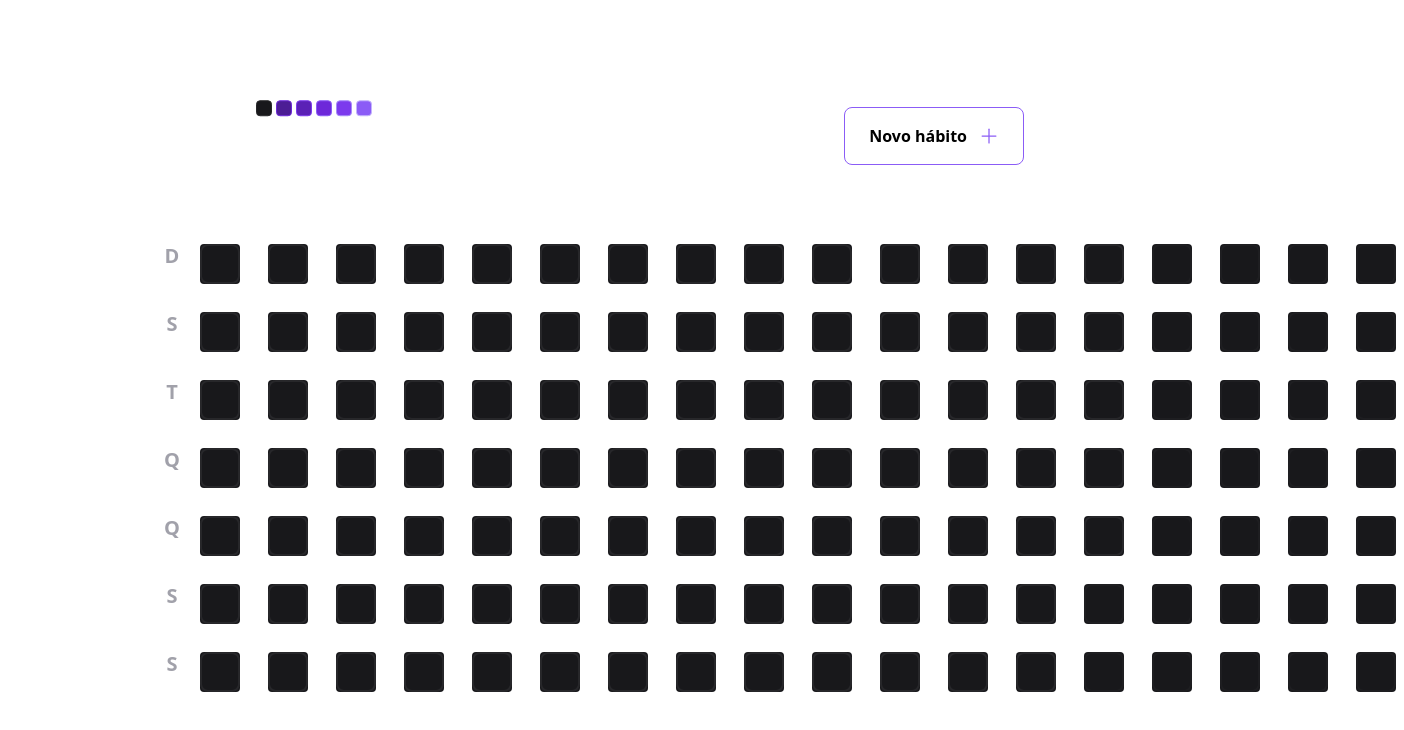
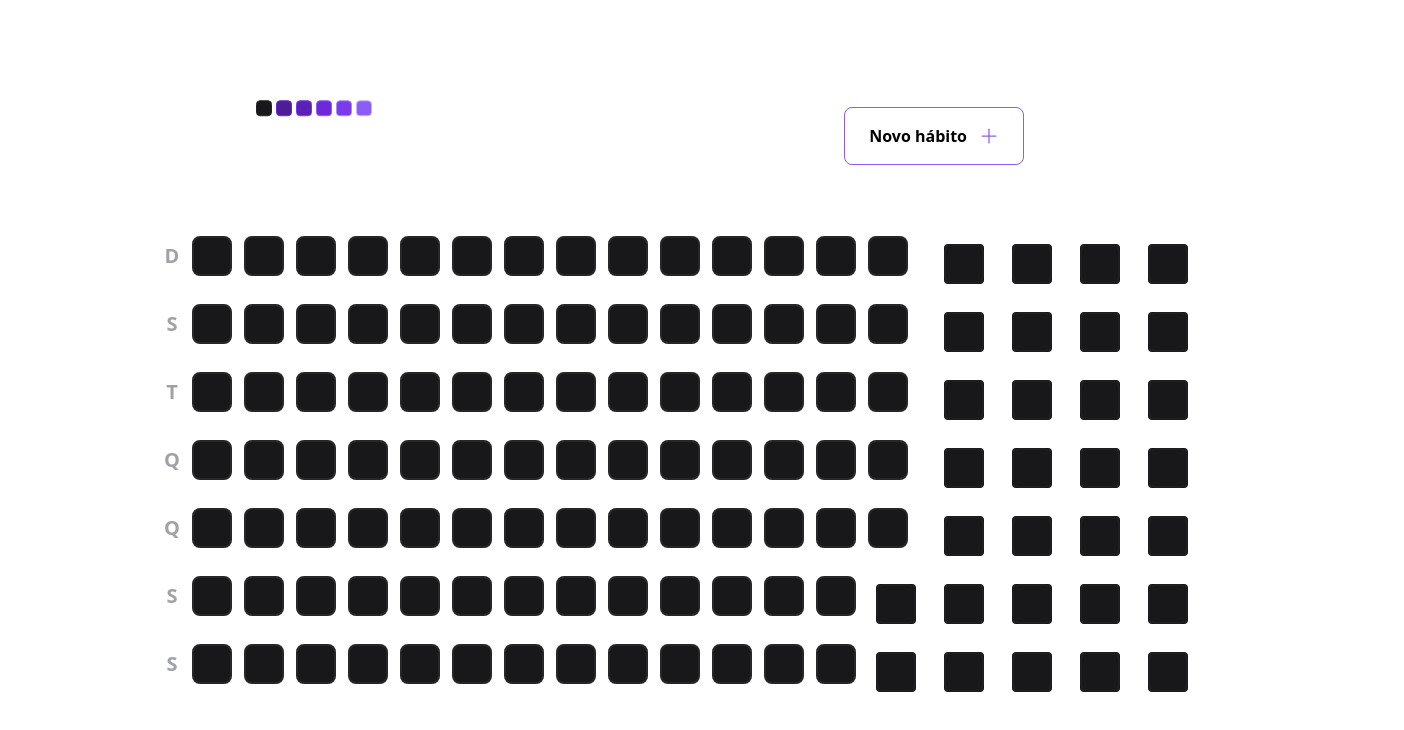
Before and after one commit to johnsanttos/Setup-Web, a React app in the folder setupWeb/: page / in a window 1280 px wide. Shown: the top 730 px of the page, 1404 px wide, since content can reach past the window. Built offline with nearby package versions, Linux system fonts and the light colour scheme; the HTML template or start-up script is replaced by a standard one.

Commit message:
Barra de progresso

```diff
--- a/setupWeb/package.json
+++ b/setupWeb/package.json
@@ -10,6 +10,7 @@
   },
   "dependencies": {
     "@radix-ui/react-dialog": "^1.0.3",
+    "@radix-ui/react-popover": "^1.0.5",
     "dayjs": "^1.11.7",
     "phosphor-react": "^1.4.1",
     "react": "^18.2.0",
--- a/setupWeb/src/components/HabitDay.tsx
+++ b/setupWeb/src/components/HabitDay.tsx
@@ -1,12 +1,23 @@
-// interface HabitDayProps {
-//     completed: number
-// }
+import * as Popover from '@radix-ui/react-popover';
+import ProgressBar from './ProgressBar';
 
-export function HabitDay(){
-    return(
-        <div className="bg-zinc-900 w-10 text-white rounded m-2  flex text-center items-center justify-center">
-    <div className="w-10 h-10 bg-zinc-900 border-2 border-zinc-800 rounded-lg" ></div>
-        </div>
-        )
+export function HabitDay() {
+    return (
+        <Popover.Root>
+            <Popover.Trigger className="w-10 h-10 bg-zinc-900 border-2 border-zinc-800 rounded-lg" />
+
+            <Popover.Portal>
+                <Popover.Content className='min-w-[320px] w-full p-6 rounded-2xl bg-zinc-900 flex flex-col'>
+                    <span className='font-semibold text-zinc-400 '> terça-feira</span>
+                    <span className='mt-1 font-extrabold leading-tight text-3xl'>18/04</span>
+
+                    <ProgressBar />
+
+                    <Popover.Arrow height={8} width={16} className=' fill-zinc-900' />
+                </Popover.Content>
+            </Popover.Portal>
+        </Popover.Root>
+
+    )
 
 }
--- /dev/null
+++ b/setupWeb/src/components/ProgressBar.tsx
@@ -0,0 +1,13 @@
+
+export default function ProgressBar (){
+    return(
+
+        <div className='h-3 rounded-xl bg-zinc-700 w-full mt-4'
+            role='progressbar'
+            aria-valuenow={75}
+            aria-label='Progresso de hábitos completados nesse dia'
+        >
+            <div className='h-3 rounded-xl bg-violet-600 w-3/4' />
+        </div>
+    )
+}
```
Also changed, not shown: 1 other file (tests, documents, lock files or other folders).
